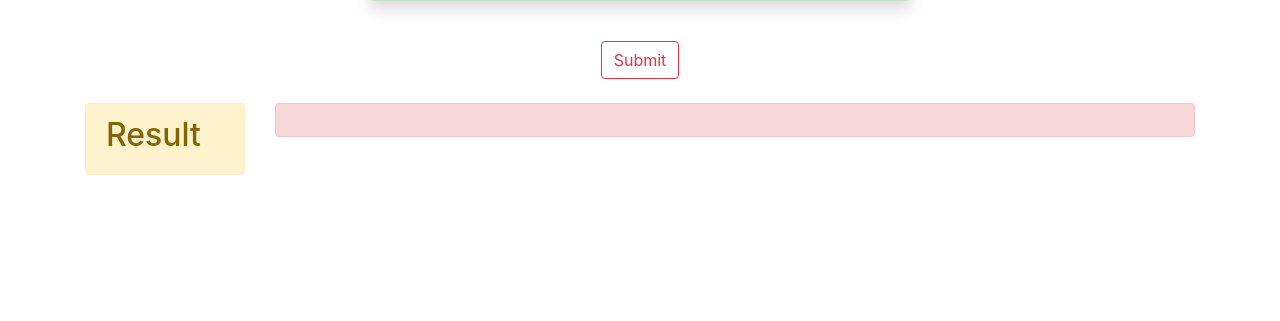
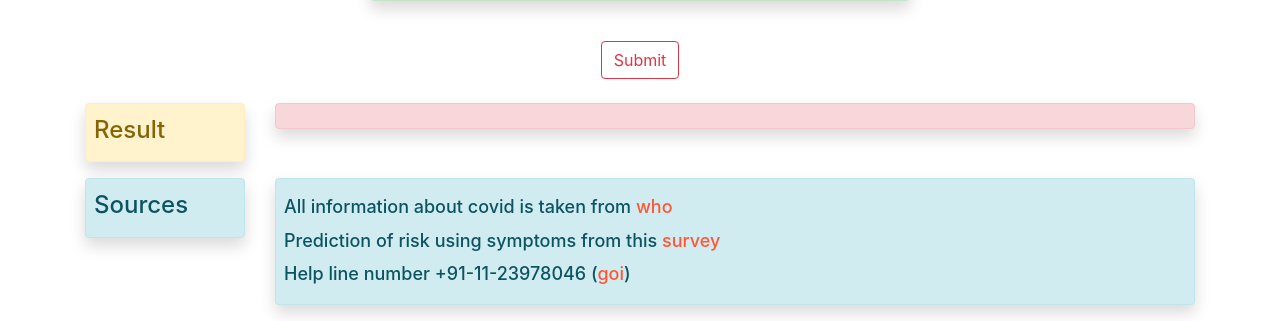
Before and after one commit to bargavsaitelu/chatbot, a Flask app: page /test in a window 1280 px wide. Shown: the part 904-1225 px from the top of the page. Before the commit the page ends 1079 px from the top, so only its background shows below. Run offline with Flask 2, Linux system fonts and the light colour scheme; some libraries are stand-ins or nearby versions.

Commit message:
Final Version 1.0

```diff
--- a/hackathon/templates/test.html
+++ b/hackathon/templates/test.html
@@ -154,20 +154,49 @@
       <br>
       <div class="row">
       <div class="col-md-2">
-        <div class="alert alert-warning" >
-      <h2>Result</h2>
+        <div class="shadow p-2 mb-3 alert alert-warning" >
+      <h3><font size="5"> Result </font></h3>
      </div>
    </div>
 
       <div class="col-md-10">
-      <div class="alert alert-danger" >
-      <h2>
+      <div class="shadow p-2 mb-3 alert alert-danger" >
+      <h3><font size="4">
   {{ text }}
-      </h2>
+      </font></h3>
      </div>
 
       </div>
      </div>
+     <div class="row">
+      <div class="col-md-2">
+       <div class="shadow p-2 mb-3 alert alert-info">
+      <h3><font size="5"> Sources </font></h3>
+      </div>
+
+
+       </div>
+       <div class="col-md-10">
+         <div class="shadow p-2 mb-3 alert alert-info">
+      <h3><font size="4">
+        All information about covid is taken from <a href="https://www.who.int/news-room/q-a-detail/q-a-coronaviruses" target="_blank" style="color:#FF5733 ;">who</a><br>
+                Prediction of risk using symptoms from this<a href="https://www.cdc.gov/mmwr/volumes/69/wr/mm6914e4.htm" target="_blank" style="color:#FF5733 ;"> survey</a><br>
+                Help line number +91-11-23978046 (<a href="https://www.mohfw.gov.in/" target="_blank" style="color:#FF5733 ;">goi</a>)
+
+      </font></h3>
+       </div>
+     </div>
+
+
+
+
+    <!-- <div class="shadow p-2 mb-3 alert alert-info">
+      <h3><font size="4">
+      Sources ~ All information about covid is taken from <a href="https://www.who.int/news-room/q-a-detail/q-a-coronaviruses" target="_blank" style="color:#FF5733 ;">who</a><br>
+                Prediction of risk using symptoms from this<a href="https://www.cdc.gov/mmwr/volumes/69/wr/mm6914e4.htm" target="_blank" style="color:#FF5733 ;"> survey</a>
+                Help line number +91-11-23978046 (<a href="https://www.mohfw.gov.in/" target="_blank" style="color:#FF5733 ;">goi</a>)
+      </font></h3>
+    </div> -->
     </div>
 
   </body>
```
